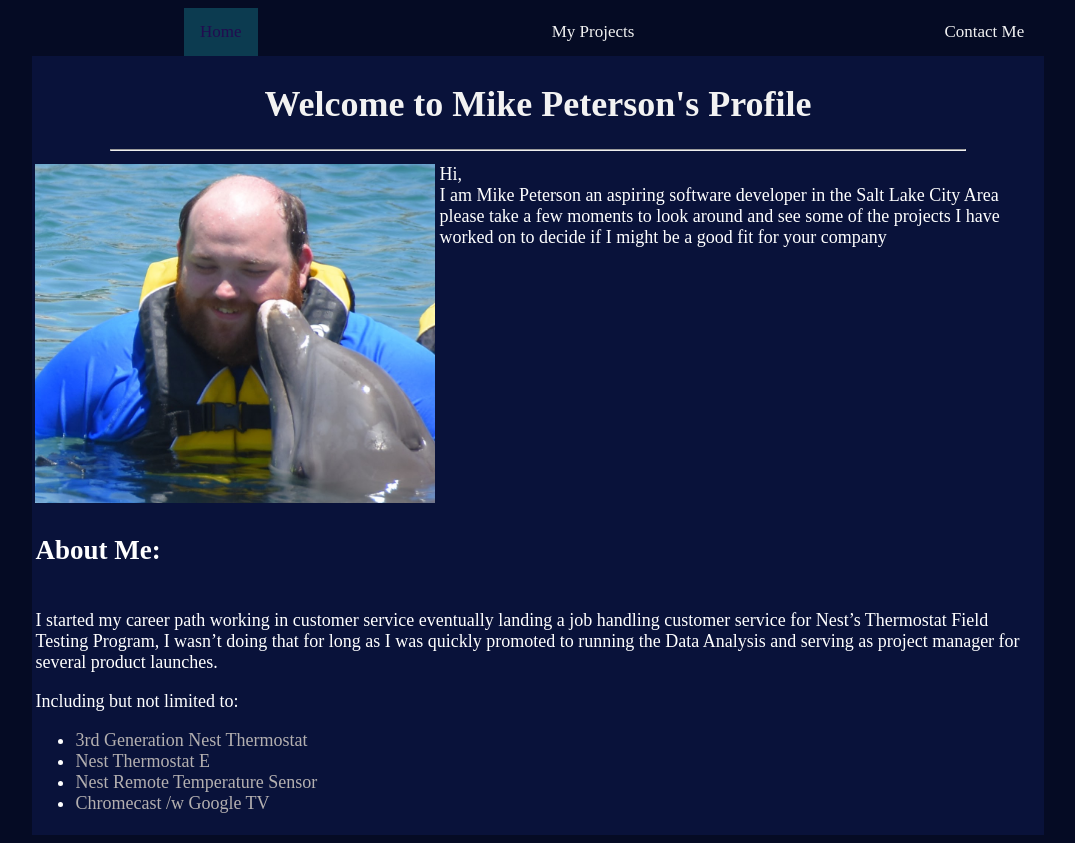
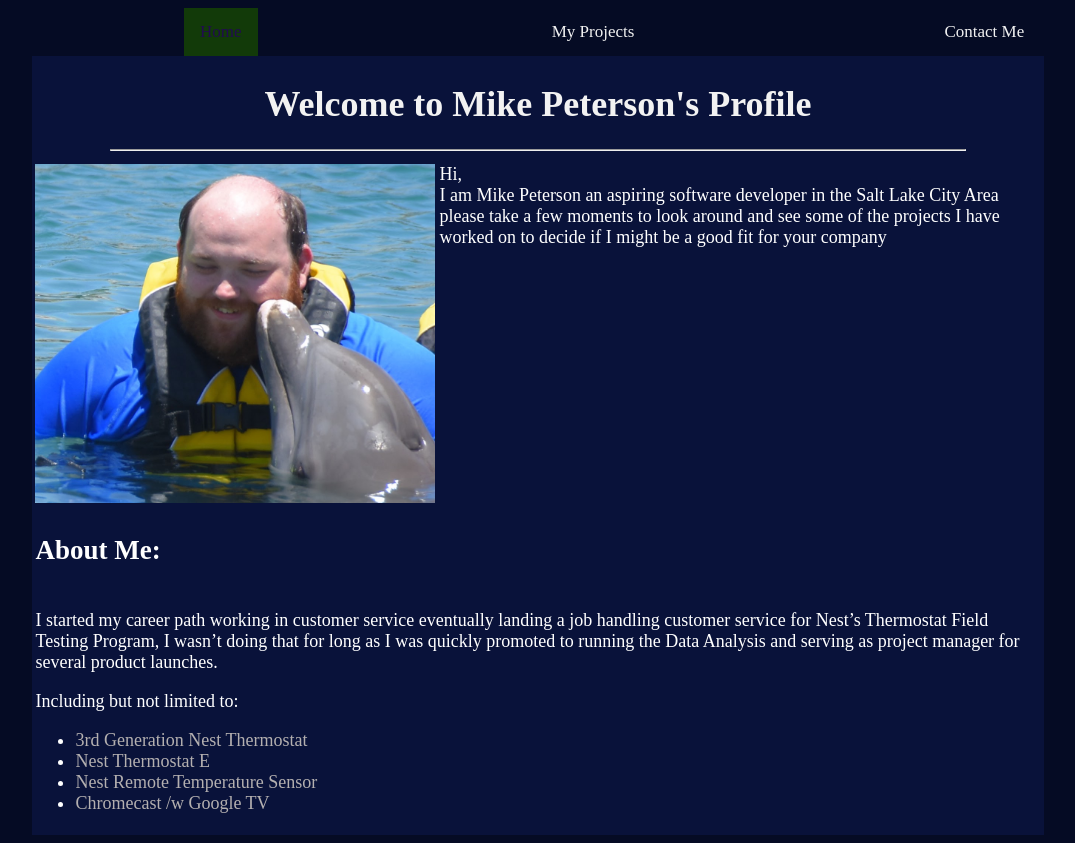
Before and after one commit to mike-peterson04/mike-peterson04.github.io, a plain HTML site: page index.html in a window 1280 px wide. In both pictures the pointer is over the link "Home". Shown: the whole page, without its empty margins (102-1177 px from the left). Drawn offline with Linux system fonts and the light colour scheme.

Commit message:
final change to color palette

```diff
--- a/portfolio.css
+++ b/portfolio.css
@@ -25,7 +25,7 @@ nav a {
   }
 nav a:hover {
 
-    background-color:#0c3b50;
+    background-color:#123a09;
     color:#210c50;
 }
 hr {
```
